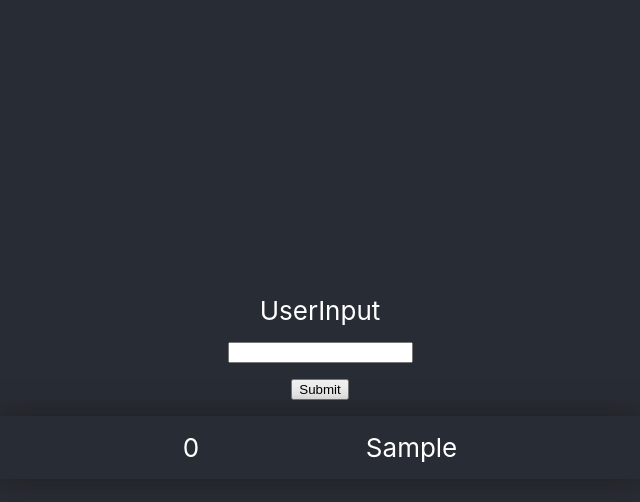
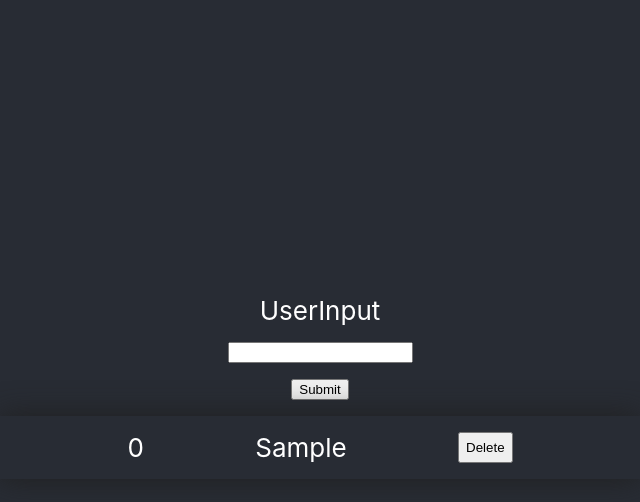
Before and after one commit to anmaras/react-exercise-02, a React (Create React App) app in the folder task-app/: page / in a window 1280 px wide. Both pictures are taken after typing "Sample" into the empty fields and a click on the button "Submit". Shown: the top 502 px of the page, without its empty margins (320-960 px from the left). Built offline with nearby package versions, Linux system fonts and the light colour scheme.

Commit message:
add item delete button

```diff
--- a/task-app/src/App.js
+++ b/task-app/src/App.js
@@ -41,13 +41,10 @@ export class App extends Component {
         number: prev.task.number + 1,
       },
     }));
-
-    // this.setState((prev) => ({
-    //   number: prev.number + 1,
-    // }));
   }
 
   render() {
+    // console.log(this.state.taskArray);
     return (
       <div className="App">
         <form className="form" onSubmit={this.submitHandler}>
--- a/task-app/src/Components/Overview.js
+++ b/task-app/src/Components/Overview.js
@@ -3,11 +3,41 @@ import OverviewItem from './OverviewItem';
 import './Overview.css';
 
 class Overview extends Component {
+  constructor(props) {
+    super(props);
+
+    this.state = {
+      array: this.props.taskArray,
+    };
+    this.getObjectId = this.getObjectId.bind(this);
+  }
+
+  getObjectId(data) {
+    this.setState({
+      array: this.state.array,
+    });
+    console.log(this.props.taskArray);
+    console.log(this.state.array);
+    // this.setState((prev) => ({
+    //   array: prev.array.filter((arr) => arr.id !== data),
+    // }));
+    // this.setState({
+    //   array: this.state.array.filter((arr) => arr.id !== data),
+    // });
+  }
+
   render() {
     const { taskArray } = this.props;
+    console.log(this.state.array);
 
     const taskList = taskArray.map((arr) => (
-      <OverviewItem text={arr.title} key={arr.id} number={arr.number} />
+      <OverviewItem
+        text={arr.title}
+        key={arr.id}
+        number={arr.number}
+        id={arr.id}
+        getId={this.getObjectId}
+      />
     ));
 
     return <ul className="overview">{taskList}</ul>;
--- a/task-app/src/Components/OverviewItem.js
+++ b/task-app/src/Components/OverviewItem.js
@@ -2,10 +2,10 @@ import React, { Component } from 'react';
 import './Overview.css';
 
 class OverviewItem extends Component {
-  // const {text ,key}= this.props
   render() {
     return (
       <li className="items">
+        <button onClick={() => this.props.getId(this.props.id)}>Delete</button>
         <div>{this.props.text}</div>
         <div>{this.props.number}</div>
       </li>
```
